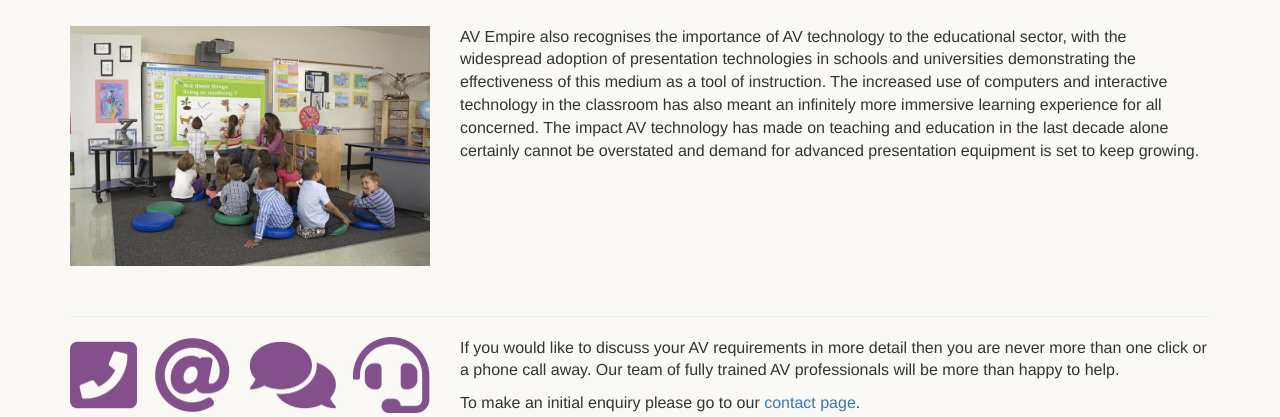
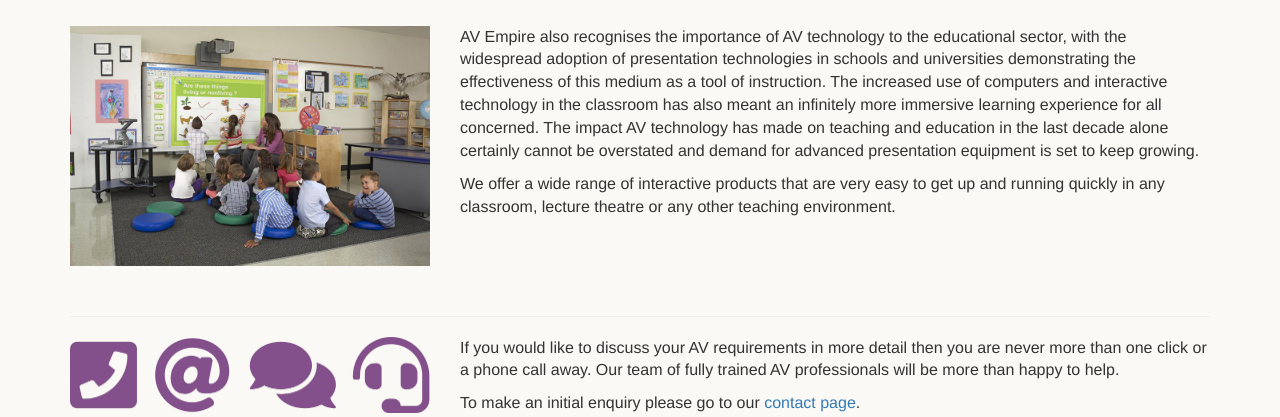
Before and after one commit to maxmiguta/project3, a Django app: page / in a window 1280 px wide. Shown: the part 1242-1659 px from the top of the page. Run offline with Django 3.2, Linux system fonts and the light colour scheme; some libraries are stand-ins or nearby versions.

Commit message:
Added some content

```diff
--- a/templates/about.html
+++ b/templates/about.html
@@ -7,6 +7,5 @@
         <p><strong>AV Empire</strong> is a small company established in early 2018 that primarily supplies many of the latest Audio-Visual products through its online web store at very competitive prices. Our partners are some of the world's leading suppliers in AV communication, such as Sony, 3M, Bose and AMX. We also have a small team of experts who possess a wealth of technical knowledge and experience - they are fully qualified to offer comprehensive advice in relation to the best products that will fulfill your specific AV requirements, whatever those may be.</p>
         <p>Additionally, we offer an equipment <dfn>installation service</dfn> specially aimed at our business customers, who typically require a more comprehensive AV solution when purchasing an array of products. This service is provided on a case by case basis and the customer will need to get in touch directly with our team to discuss their requirements.</p>
         <p>The company currently operates just throughout Scotland, however we aim to expand our operations throughout all of the UK within the next year.</p>
-        <img class="img-responsive" src="{% static "img/cityscape.jpg" %}" alt="Contact icons">
     </section>
 {% endblock %}
--- a/templates/index.html
+++ b/templates/index.html
@@ -25,6 +25,7 @@
                     </div>
                     <div class="col-xs-12 col-sm-8 gap home-para">
                         <p>AV Empire also recognises the importance of AV technology to the educational sector, with the widespread adoption of presentation technologies in schools and universities demonstrating the effectiveness of this medium as a tool of instruction. The increased use of computers and interactive technology in the classroom has also meant an infinitely more immersive learning experience for all concerned. The impact AV technology has made on teaching and education in the last decade alone certainly cannot be overstated and demand for advanced presentation equipment is set to keep growing.</p>
+                        <p>We offer a wide range of interactive products that are very easy to get up and running quickly in any classroom, lecture theatre or any other teaching environment.</p>
                     </div>
                 </div>
             </article>
```
